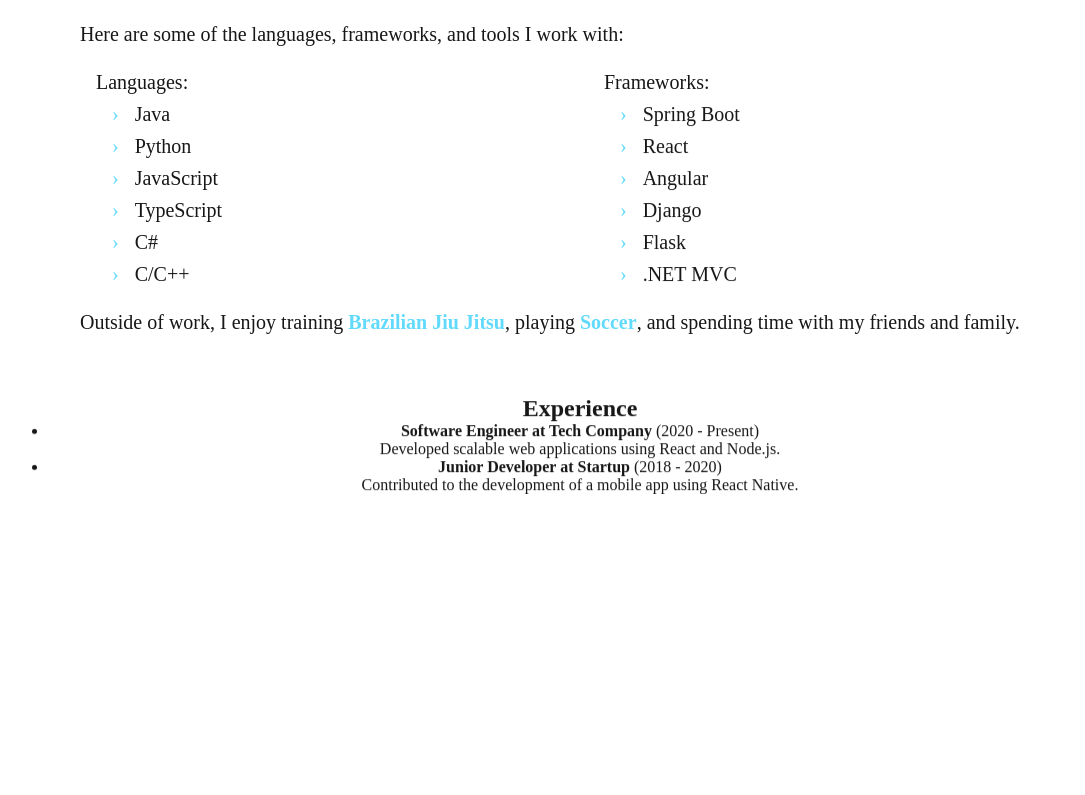
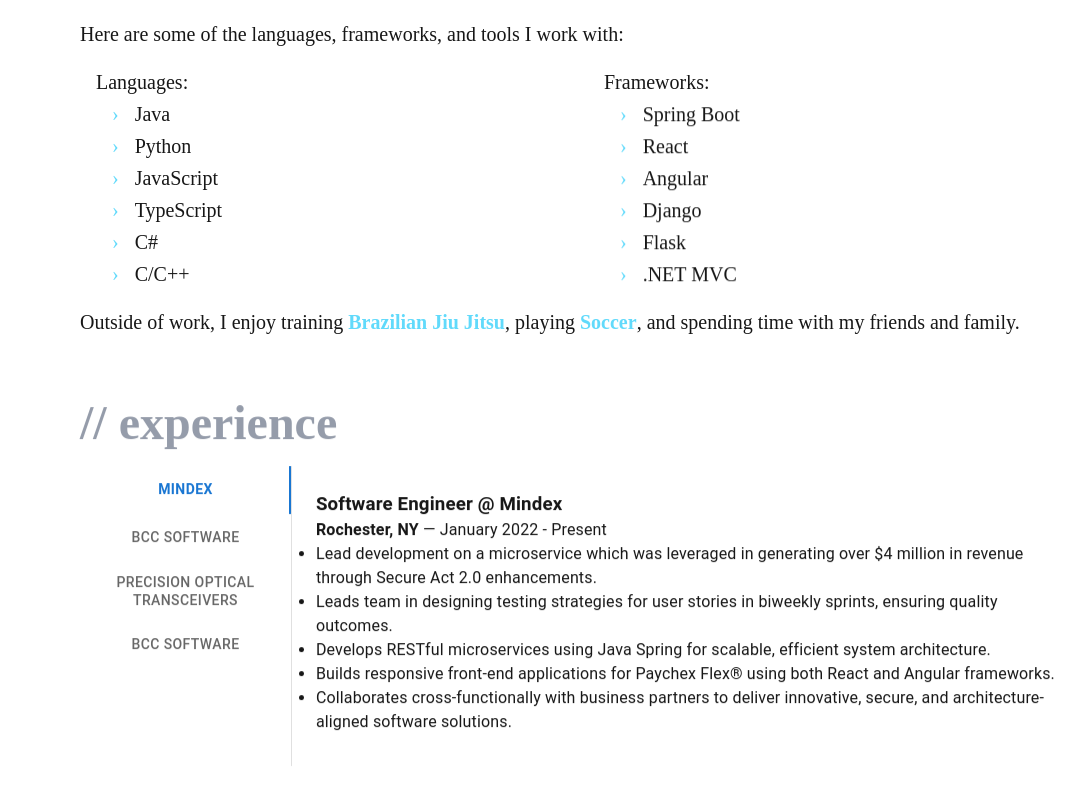
Before and after one commit to stregea/samuel_tregea, a Next.js app: page / in a window 1280 px wide. Shown: the part 1055-1850 px from the top of the page, without its empty margins (60-1145 px from the left). Before the commit the page ends 1549 px from the top, so only its background shows below. Built offline with nearby package versions, Linux system fonts and the light colour scheme.

Commit message:
Updated Experience component

```diff
--- a/src/components/Experience/Experience.module.css
+++ b/src/components/Experience/Experience.module.css
@@ -0,0 +1,5 @@
+.experience {
+    margin: 0 2rem 0 2rem;
+    max-width: 1000px;
+    min-height: 50vh;
+    text-align: left;}
--- a/src/components/Experience/Experience.tsx
+++ b/src/components/Experience/Experience.tsx
@@ -1,5 +1,9 @@
 import styles from "./Experience.module.css";
 import FadeIn from "@/components/utils/FadeIn/FadeIn";
+import Header from "@/components/utils/Header/Header";
+
+import JobPanel from "../JobPanel/JobPanel";
+
 
 /**
  * Renders the Experience section of the application, showcasing professional experience and skills.
@@ -11,25 +15,12 @@
  * @returns {JSX.Element} The rendered Experience section component.
  */
 export default function Experience() {
-  const experience = (
-    <div className={styles.experience}>
-      <h2>Experience</h2>
-      <ul>
-        <li>
-          <strong>Software Engineer at Tech Company</strong> (2020 - Present)
-          <p>Developed scalable web applications using React and Node.js.</p>
-        </li>
-        <li>
-          <strong>Junior Developer at Startup</strong> (2018 - 2020)
-          <p>Contributed to the development of a mobile app using React Native.</p>
-        </li>
-      </ul>
-    </div>
-  );
-
   return (
     <FadeIn delay={0.5}>
-      {experience}
+        <div className={styles.experience}>
+            <Header>{"// experience"}</Header>
+            <JobPanel />
+        </div>
     </FadeIn>
   );
 }
```
